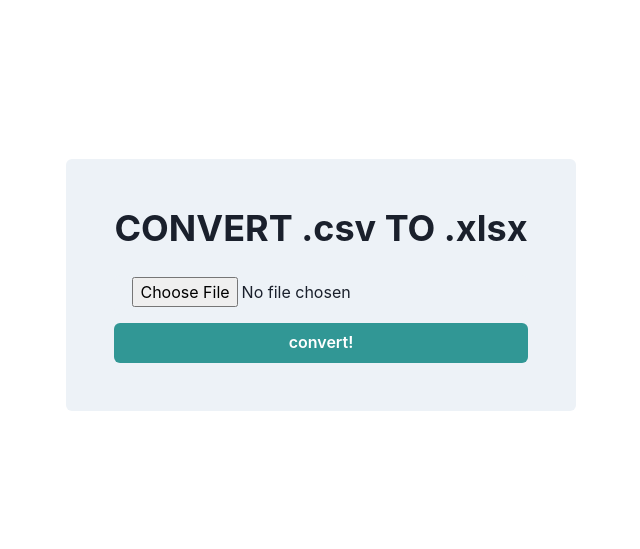
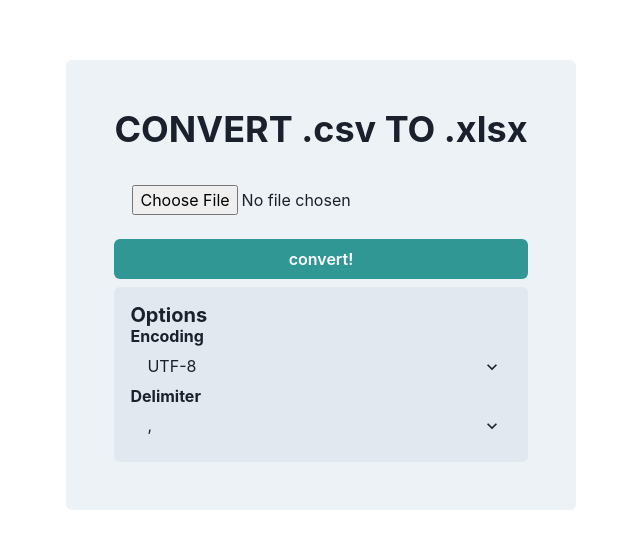
Before and after one commit to kamaoda/csv-to-excel-iikanzi, a Next.js app: page / in a window 1280 px wide. Shown: the part 115-664 px from the top of the page, without its empty margins (319-959 px from the left). Built offline with nearby package versions, Linux system fonts and the light colour scheme.

Commit message:
オプションで encoding, delimiter を指定できるようにした

```diff
--- a/src/app/page.tsx
+++ b/src/app/page.tsx
@@ -1,8 +1,8 @@
 'use client'
 
-import { Button, Flex, Heading, Input, useColorModeValue } from "@chakra-ui/react";
+import { Button, Flex, Heading, Input, Select, useColorModeValue } from "@chakra-ui/react";
 import { parse } from 'csv-parse/sync';
-import { useState } from "react";
+import { Dispatch, SetStateAction, useState } from "react";
 import * as XLSX from 'xlsx';
 
 export default function Home() {
@@ -17,9 +17,14 @@ export default function Home() {
     }
   };
 
+  const [option, setOption] = useState<ConvertOption>({
+    encoding: "utf8",
+    delimiter: ",",
+  });
+
   const handleConvertButton = () => {
     if (!file) return;
-    convertAndDownload({file: file});
+    convertAndDownload({file: file, option: option});
   };
 
   return (
@@ -33,24 +38,72 @@ export default function Home() {
         background={formBackground}
         p="12"
         rounded={6}
+        gap={2}
       >
         <Heading mb={6}>CONVERT .csv TO .xlsx</Heading>
         <Input variant="filled" mb={2} type="file" onChange={handleFileChangeButton}/>
         <Button colorScheme="teal" onClick={handleConvertButton}>convert!</Button>
+        <InputOptionArea option={option} setOption={setOption}/>
       </Flex>
     </Flex>
   );
 };
 
+interface InputOptionArea {
+  option: ConvertOption;
+  setOption: Dispatch<SetStateAction<ConvertOption>>
+};
+function InputOptionArea(props: InputOptionArea) {
+  const option = props.option;
+  const setOption = props.setOption
+  return (
+    <Flex
+      direction="column"
+      p="4"
+      rounded={6}
+      background={useColorModeValue("gray.200", "gray.600")}
+    >
+      <Heading size='md'>Options</Heading>
+      <Heading size='sm'>Encoding</Heading>
+      <Select
+        value={option.encoding}
+        onChange={(event) => setOption({ ...option, encoding: event.target.value as ConvertOption["encoding"] })}
+      >
+        <option value="utf8">UTF-8</option>
+        <option value="ucs2">UCS-2</option>
+        <option value="utf16le">UTF-16LE</option>
+        <option value="latin1">Latin1</option>
+        <option value="ascii">ASCII</option>
+      </Select>
+      <Heading size='sm'>Delimiter</Heading>
+      <Select
+        value={option.delimiter}
+        onChange={(event) => setOption({ ...option, delimiter: event.target.value as "," | "/t" })}
+      >
+        <option value=",">,</option>
+        <option value="\t">tab</option>
+      </Select>
+    </Flex>
+  );
+}
+interface ConvertOption {
+  encoding: "utf8" | "ucs2" | "utf16le" | "latin1" | "ascii",
+  delimiter: "," | "/t",
+  // TODO
+};
 interface convertAndDownloadProps {
   file: File;
+  option: ConvertOption;
 }
 function convertAndDownload(props: convertAndDownloadProps) {
   const reader = new FileReader();
   reader.onload = (event) => {
     const csvData = event.target?.result as string;
 
-    const aoa = parse(csvData, {});
+    const aoa = parse(csvData, {
+      encoding: props.option.encoding,
+      delimiter: props.option.delimiter,
+    });
     const wbout = createWorkbook(aoa);
     downloadExcel(wbout);
   };
```
